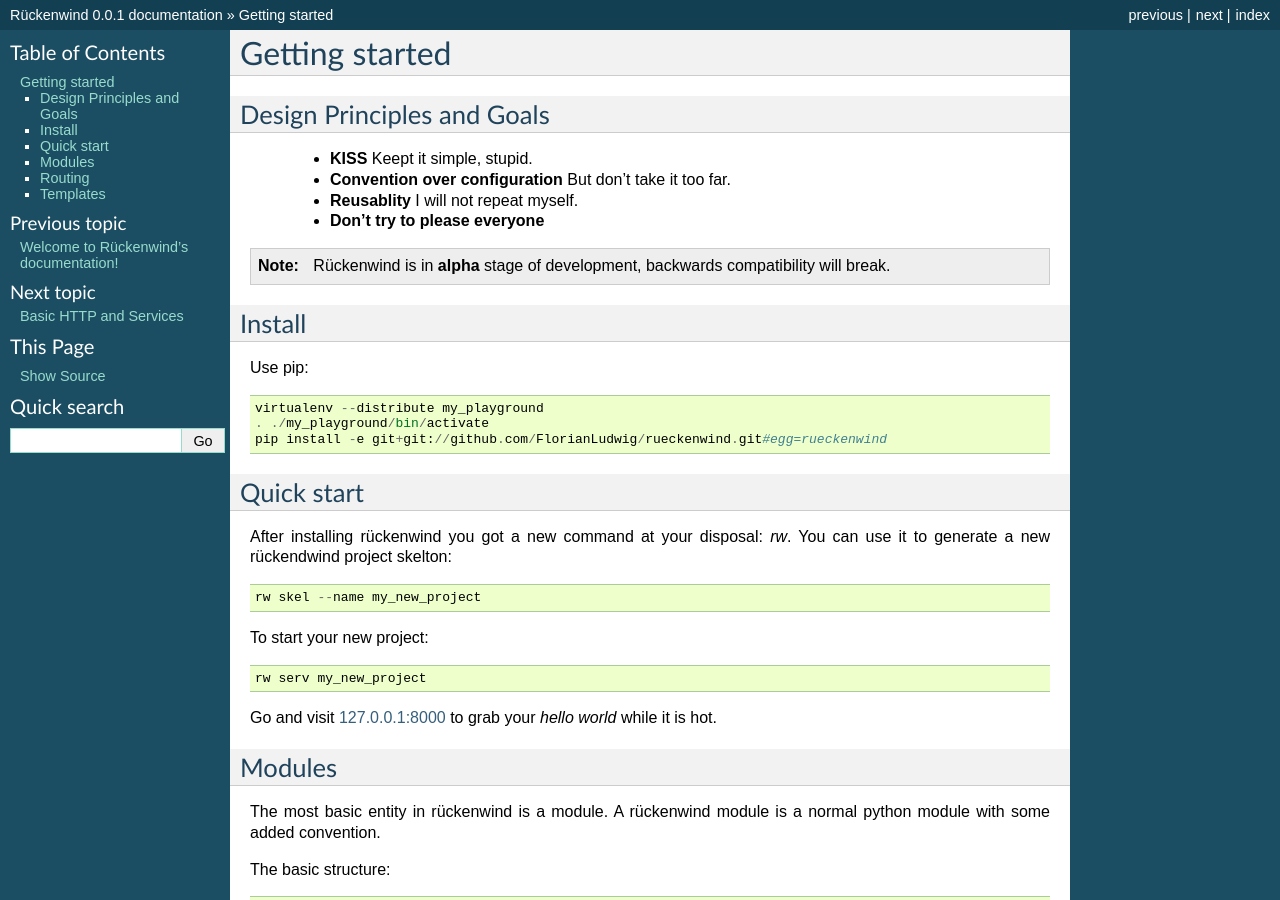
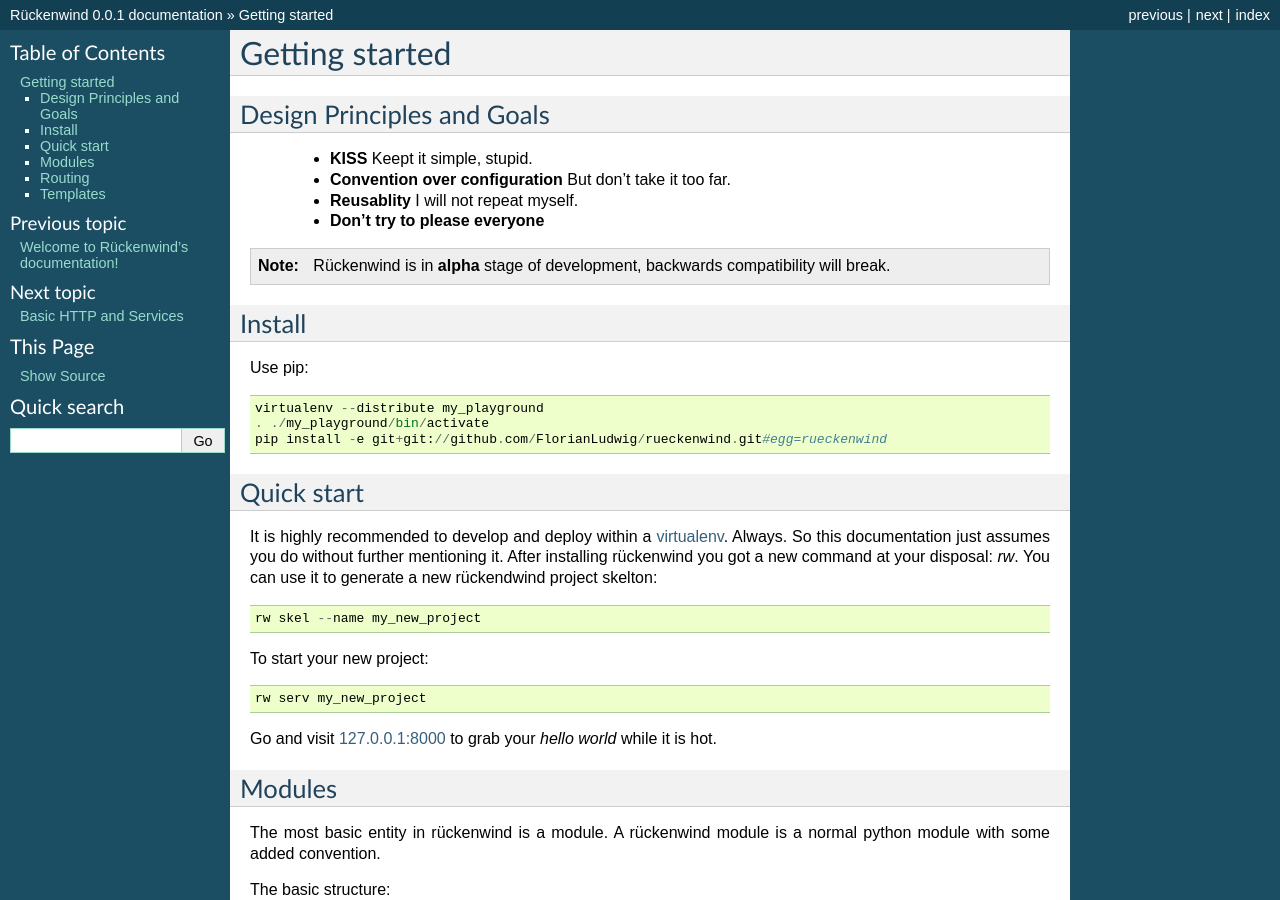
Before and after one commit to FlorianLudwig/rueckenwind, a Sphinx documentation site: the page built from sphinx/getting_started.rst, in a window 1280 px wide and 900 px high. Built offline with Sphinx 7.4.7, drawn with Linux system fonts in a browser that asks for light colours; pages that are not in the unit, such as notebooks, are missing from menus.

Commit message:
DOC mention virtualenv

```diff
--- a/sphinx/getting_started.rst
+++ b/sphinx/getting_started.rst
@@ -37,7 +37,7 @@
 Quick start
 ===========
 
-After installing rückenwind you got a new command at your disposal: *rw*.
+It is highly recommended to develop and deploy within a `virtualenv <https://pypi.python.org/pypi/virtualenv>`_. Always. So this documentation just assumes you do without further mentioning it. After installing rückenwind you got a new command at your disposal: *rw*.
 You can use it to generate a new rückendwind project skelton::
 
   rw skel --name my_new_project
```
